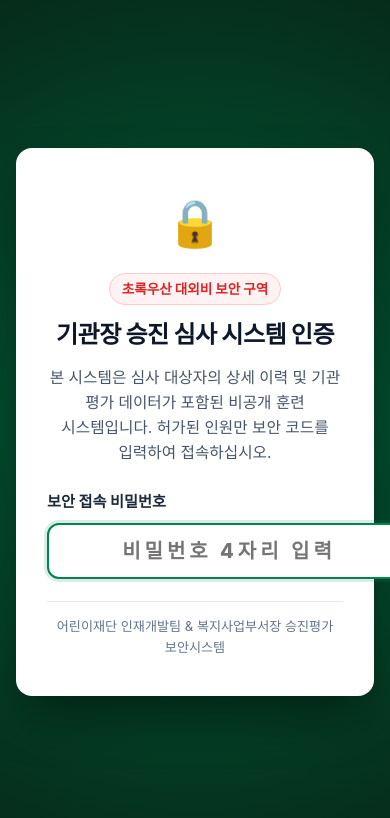
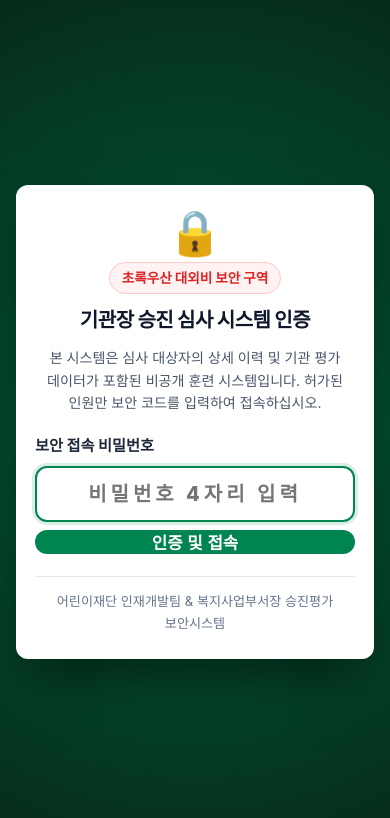
Before and after one commit to tttd1us-design/childfund-interview-trainer, a plain HTML site: page index.html in a window 390 px wide. Drawn offline with nearby package versions, Linux system fonts and the light colour scheme; a web font is replaced by a local one.

Commit message:
Enhance mobile responsive login gateway card, lock icon visibility and full-width input controls

```diff
--- a/style.css
+++ b/style.css
@@ -81,6 +81,8 @@ body {
   align-items: center;
   justify-content: center;
   padding: 16px;
+  overflow-y: auto;
+  -webkit-overflow-scrolling: touch;
 }
 
 .security-card {
@@ -93,6 +95,7 @@ body {
   text-align: center;
   border: 1px solid rgba(255, 255, 255, 0.2);
   animation: popIn 0.3s cubic-bezier(0.16, 1, 0.3, 1);
+  margin: auto; /* 세로 스크롤 시 상하 여백 보장 */
 }
 
 @keyframes popIn {
@@ -101,8 +104,10 @@ body {
 }
 
 .security-icon {
-  font-size: 46px;
+  font-size: 52px;
   margin-bottom: 12px;
+  display: inline-block;
+  line-height: 1;
 }
 
 .security-badge {
@@ -144,6 +149,34 @@ body {
 .passcode-field-wrap {
   display: flex;
   gap: 10px;
+  width: 100%;
+}
+
+@media (max-width: 480px) {
+  .security-card {
+    padding: 24px 18px;
+    border-radius: var(--radius-md);
+  }
+  .security-icon {
+    font-size: 44px;
+    margin-bottom: 8px;
+  }
+  .security-header h2 {
+    font-size: 1.25rem;
+  }
+  .security-header p {
+    font-size: 0.88rem;
+    margin-bottom: 18px;
+  }
+  .passcode-field-wrap {
+    flex-direction: column;
+    gap: 8px;
+  }
+  .btn-unlock {
+    width: 100%;
+    padding: 14px;
+    font-size: 1.1rem;
+  }
 }
 
 .passcode-field-wrap input {
```
